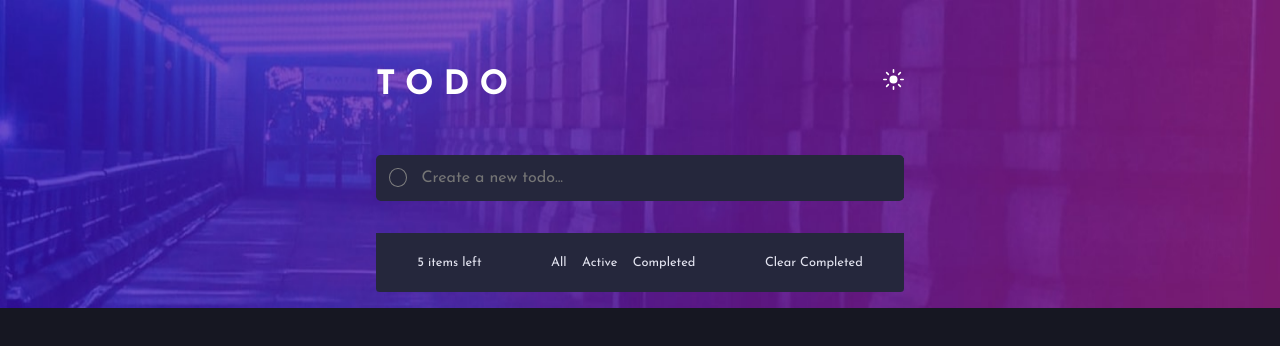
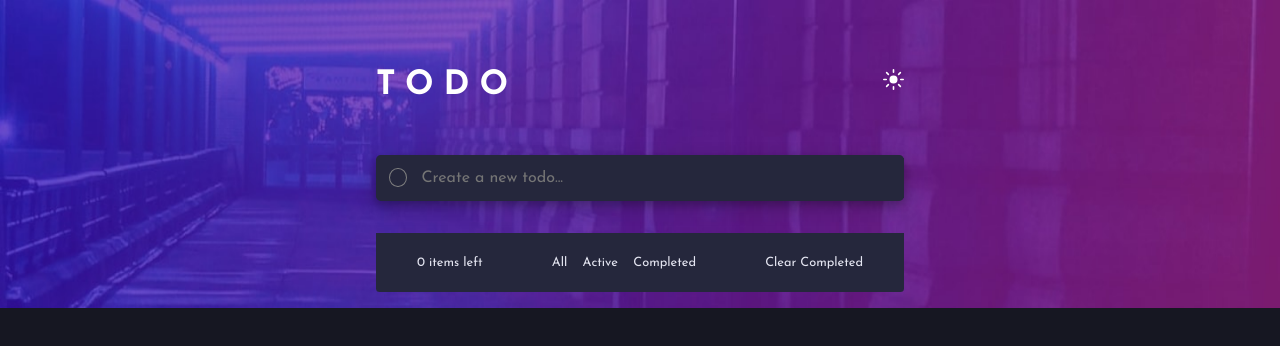
Before and after one commit to swish933/todoApp, a React (Create React App) app: page / in a window 1280 px wide. Shown: the top 346 px of the page. Built offline with nearby package versions, Linux system fonts and the light colour scheme.

Commit message:
inactive counter

```diff
--- a/src/App.js
+++ b/src/App.js
@@ -1,4 +1,4 @@
-import React from 'react';
+import React, { useState } from 'react';
 import './App.css';
 import { Provider } from 'react-redux';
 import store from './store';
@@ -8,6 +8,8 @@ import Input from './components/Input';
 import Menu from './components/Menu';
 
 const App = () => {
+	// const [theme, setTheme] = useState('dark');
+
 	return (
 		<Provider store={store}>
 			<div className='App bg-dark-mode'>
--- a/src/components/Header.js
+++ b/src/components/Header.js
@@ -1,6 +1,6 @@
 import React from 'react';
 import styles from './Header.module.css';
-import moon from '../images/icon-moon.svg';
+// import moon from '../images/icon-moon.svg';
 import sun from '../images/icon-sun.svg';
 
 const Header = () => {
--- a/src/components/Header.module.css
+++ b/src/components/Header.module.css
@@ -18,8 +18,11 @@ img {
 	width: 1.3em;
 	height: 1.3em;
 	align-self: start;
+	transition: 0.5s;
 }
 
 img:hover {
 	cursor: pointer;
+	filter: invert(66%) sepia(18%) saturate(6525%) hue-rotate(224deg)
+		brightness(82%) contrast(88%);
 }
--- a/src/components/Input.module.css
+++ b/src/components/Input.module.css
@@ -7,6 +7,7 @@
 	width: 100%;
 	margin-bottom: 2em;
 	border-radius: 0.3em;
+	box-shadow: 0 4px 8px 0 rgba(0, 0, 0, 0.2), 0 6px 20px 0 rgba(0, 0, 0, 0.19);
 }
 
 .Input input[type='checkbox'] {
--- a/src/components/Menu.js
+++ b/src/components/Menu.js
@@ -5,6 +5,7 @@ import PropTypes from 'prop-types';
 import styles from './Menu.module.css';
 
 const Menu = ({ todos, setFilter, deleteTodo }) => {
+	const active = todos.filter((todo) => !todo.completed).length;
 	const handleClear = () => {
 		const ids = todos.filter((todo) => todo.completed === true);
 		ids.forEach(({ id }) => {
@@ -21,7 +22,7 @@ const Menu = ({ todos, setFilter, deleteTodo }) => {
 			{/* desktop menu */}
 			<div className={styles.desktopDash}>
 				<div>
-					<p>5 items left</p>
+					<p>{active === 1 ? `${active} item left` : `${active} items left`}</p>
 				</div>
 				<div className={styles.todoFilters}>
 					<p onClick={handleFilter} title='all' className={styles.all}>
@@ -46,7 +47,9 @@ const Menu = ({ todos, setFilter, deleteTodo }) => {
 			<div className={styles.mobileDash}>
 				<div className={styles.upper}>
 					<div className={styles.counter}>
-						<p>5 items left</p>
+						<p>
+							{active === 1 ? `${active} item left` : `${active} items left`}
+						</p>
 					</div>
 					<div className={styles.clear}>
 						<p onClick={handleClear}>Clear Completed</p>
```
